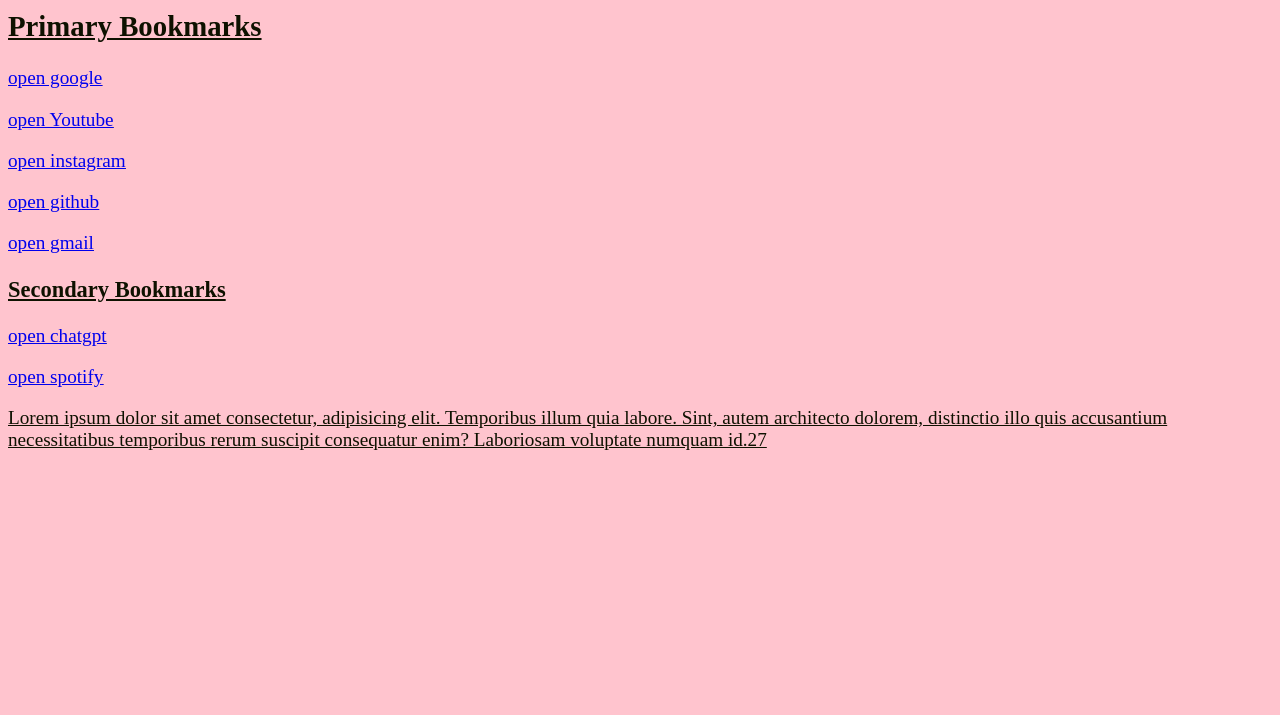
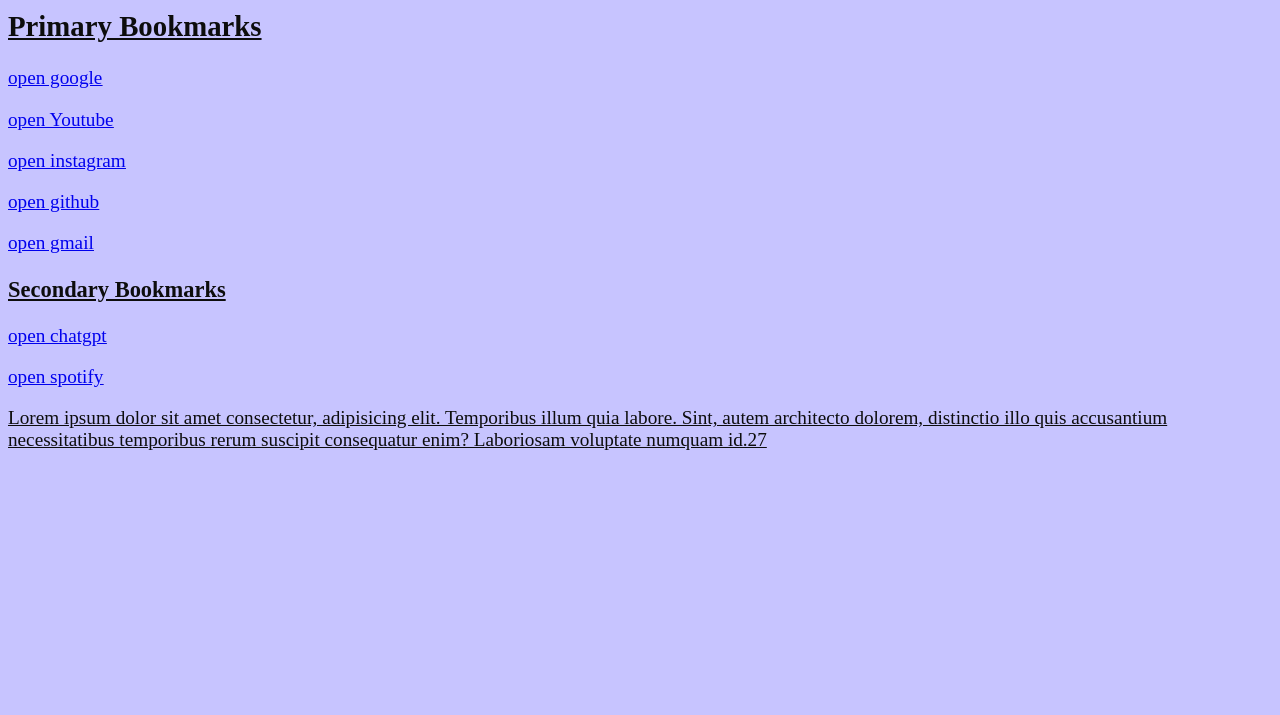
Before and after one commit to suyashtambe/Web-devlopment, a plain HTML site: page Bookmark/Bookmark Manager.html in a window 1280 px wide. Shown: the part 85-800 px from the top of the page. Drawn offline with Linux system fonts and the light colour scheme.

Commit message:
Changes to be committed: 	modified:   Bookmark/Bookmark Manager.html 	modified:   Bookmark/style.css 	new file:   images,tables,lists/2 (1).png 	renamed:    script.js -> images,tables,lists/script.js 	deleted:    index.html

```diff
--- a/Bookmark/style.css
+++ b/Bookmark/style.css
@@ -1,6 +1,6 @@
 body{
-    background-color: rgb(255, 196, 206);
-    color: rgb(14, 17, 0);
+    background-color: rgb(199, 196, 255);
+    color: rgb(13, 13, 13);
     text-decoration:underline;
     font-size: larger;
 
```
Also changed, not shown: Bookmark/Bookmark Manager.html (+4 -0 lines), images,tables,lists/2 (1).png (added), images,tables,lists/script.js (added), index.html (added), script.js (added).
